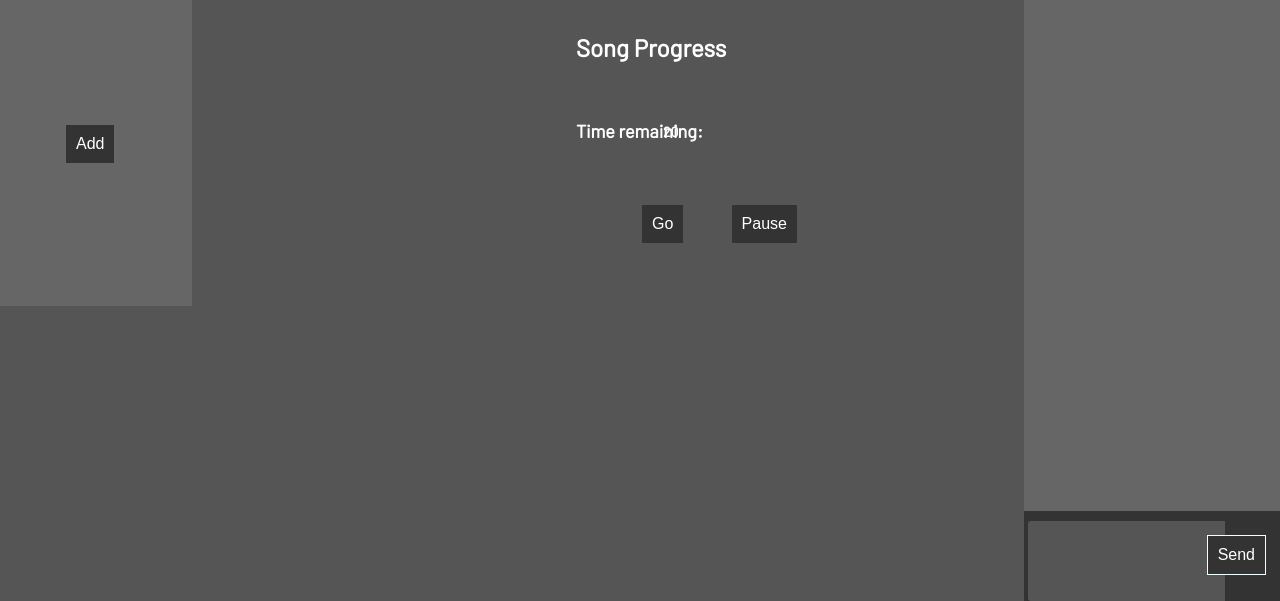
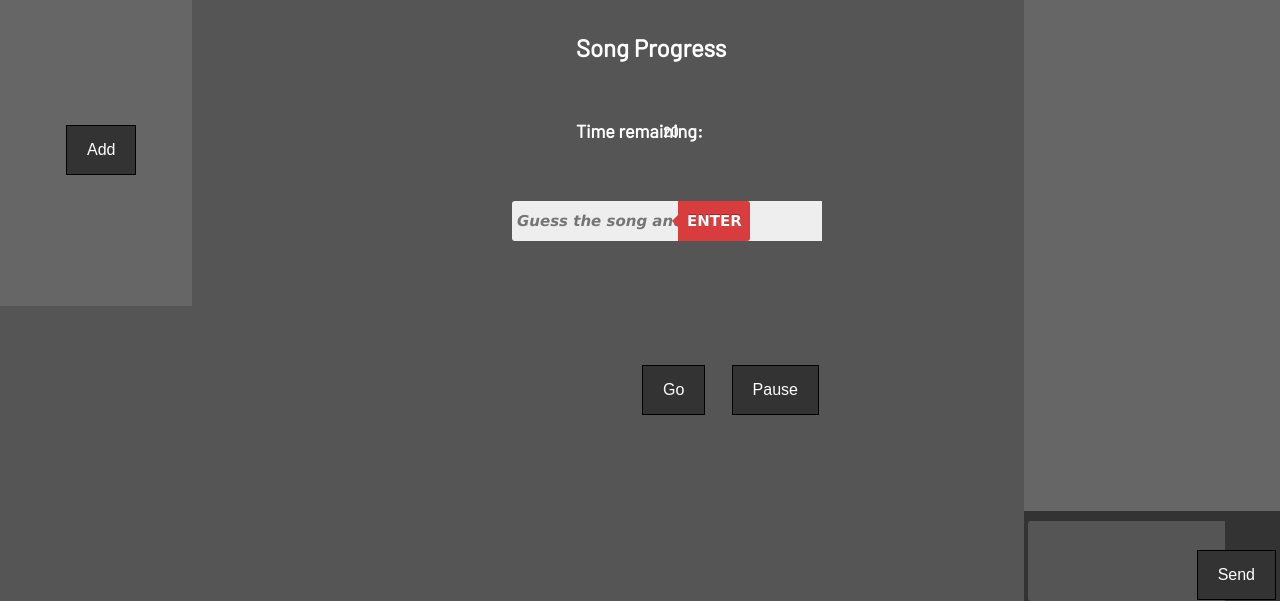
Before and after one commit to jameswzhou/musicquiz, a plain HTML site: page frontend/main.html in a window 1280 px wide. Shown: the part 199-800 px from the top of the page. Drawn offline with Linux system fonts and the light colour scheme.

Commit message:
Update main.html

```diff
--- a/frontend/main.html
+++ b/frontend/main.html
@@ -49,9 +49,10 @@ body {
 }
 
 .button {
-  border: none;
+  border-style: solid;
+  border-width: 1px;
   color: white;
-  padding: 10px 10px 10px 10px;
+  padding: 15px 20px;
   text-align: center;
   text-decoration: none;
   display: inline-block;
@@ -62,7 +63,7 @@ body {
 }
 .button1{
   position: fixed;
-  top: 50%;
+  top: 70%;
   left: 50%;
 }
 .button2{
@@ -72,7 +73,7 @@ body {
 }
 .button3{
   position:fixed;
-  top: 50%;
+  top: 70%;
   left:57%;
 }
 #myProgress {
@@ -129,6 +130,65 @@ h3{
   background-color: #333;
 
 }
+form {
+  display: flex;
+  justify-content: center;
+  align-items: center;
+  text-align: center;
+  min-height: 100vh;
+}
+.form input {
+  display: inline-block;
+  position: fixed;
+  top: 50%;
+  left:40%;
+  display: flex;
+  vertical-align: middle;
+  width: 300px;
+  height: 20px;
+  padding: 10px 5px;
+  font: bold 15px 'lucida sans', 'trebuchet MS', 'Tahoma';
+  font-style: italic;
+  border: 0;
+  background: #EEE;
+  border-radius: 3px 0 0 3px;
+}
+.form input:focus {
+  outline: 0;
+  background: #fff;
+  box-shadow: 0 0 2px rgba(0,0,0,.8) inset;
+}
+.form label {
+  display: inline-block;
+  vertical-align: middle;
+  margin: 5px;
+}
+.form button {
+  overflow: visible;
+  position: fixed;
+  top: 50%;
+  left: 53%;
+  border: 0;
+  padding: 0;
+  cursor: pointer;
+  height: 40px;
+  width: 72px;
+  font: bold 15px/40px 'lucida sans', 'trebuchet MS', 'Tahoma';
+  color: white;
+  text-transform: uppercase;
+  background: #D83C3C;
+  border-radius: 0 3px 3px 0;
+  text-shadow: 0 -1px 0 rgba(0, 0, 0, .3);
+}
+.form button:before {
+  content: '';
+  position: absolute;
+  border-width: 8px 8px 8px 0;
+  border-style: solid solid solid none;
+  border-color: transparent #d83c3c transparent;
+  top: 12px;
+  left: -6px;
+}
 .chatbox textarea{
   position: relative;
   resize:none;
@@ -148,11 +208,10 @@ h3{
 
 .button4{
   position: fixed;
-  top: 730px;
-  right:12px;;
+  top: 745px;
+  right:2px;
   border-style: solid;
   border-width: 1px;
-  border-color: azure;
 }
 
 </style>
@@ -167,6 +226,11 @@ h3{
   <button class= "button button2" onclick = "add()">Add </button>
   <button class= "button button1" onclick = "test();move()">Go</button>
   <button class= "button button3" onclick = "stop()">Pause</button>
+
+  <div class="form">
+    <input type = "text" id = "guessField" placeholder = "Guess the song and artist">
+    <button type = "submit" class = "guessSubmit" id = "submit"> Enter </button>
+  </div>
 
   <div id = "chatarea" class = "chatarea">Yare yare team is ass</div>
   <div id = "chatbox" class ="chatbox">
```
